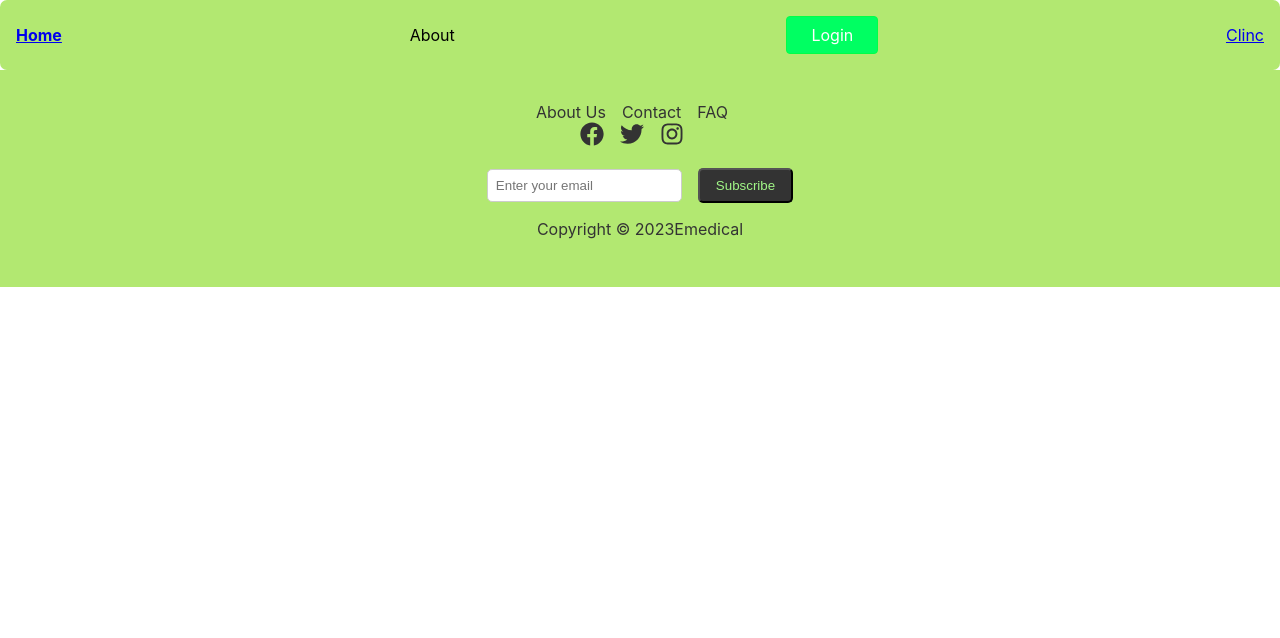
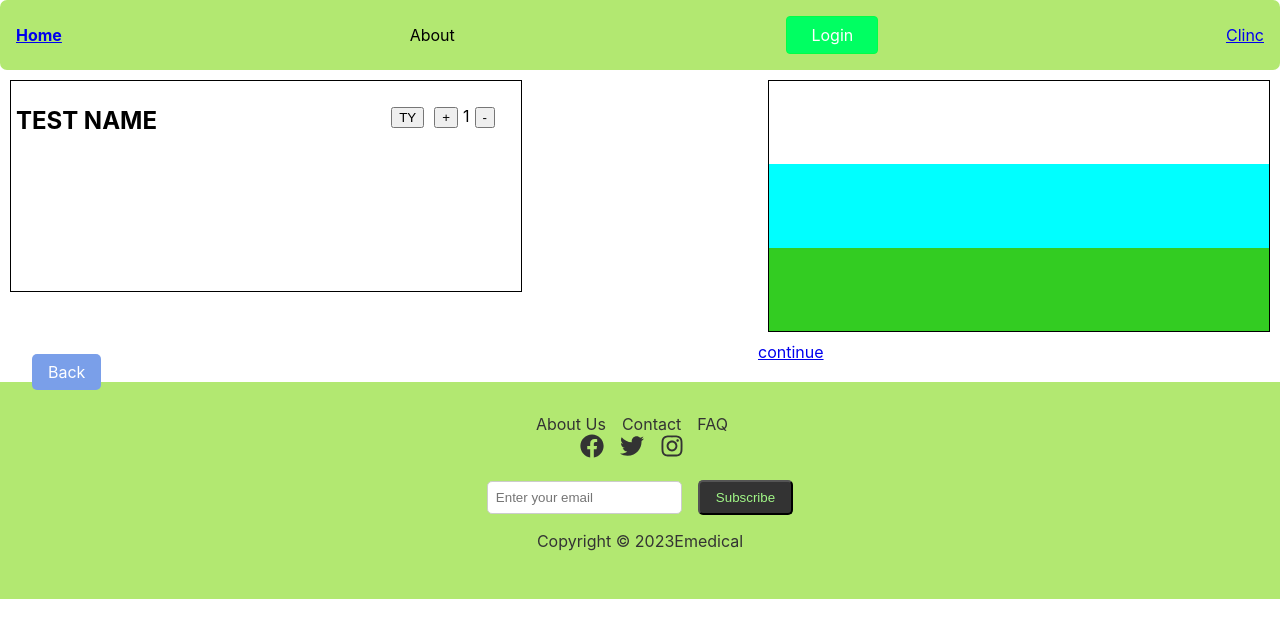
Before and after one commit to Ankitaayush/emedical, a React (Create React App) app: page /pgg/detail in a window 1280 px wide. Shown: the top 638 px of the page. Built offline with nearby package versions, Linux system fonts and the light colour scheme.

Commit message:
added 3 pages

```diff
--- a/src/App.js
+++ b/src/App.js
@@ -15,7 +15,9 @@ import CardList from "./components/cardlist";
 import Container from "./components/pre";
 import ClinicList from "./components/clinic";
 import Cart from './components/cart';
-
+import  Pgg  from './components/pgg';
+import Addaddress from './components/addaddress';
+import Addcustomer from './components/addcustomer';
 function App() {
   const [showAuth,setShowAuth] = useState(false)
 
@@ -34,6 +36,9 @@ function App() {
         {/* <Route path="/login" element={<Auth/>}/> */}
         <Route path="/clinic" element={<ClinicList/>}/>
         <Route path="/cart" element={<Cart/>}/>
+        <Route path="/pgg/detail" element={<Pgg/>}/>
+        <Route path="/pgg/addcustomer" element={<Addcustomer/>}/>
+        <Route path="/pgg/addaddress" element={<Addaddress/>}/>
         </Routes>
 
         <Footer/>
--- a/src/components/Search.js
+++ b/src/components/Search.js
@@ -9,7 +9,7 @@ const SearchBar = () => {
   };
 
   return (
-    <div className={classes.search_container}>
+    <div className={classes.search_container12}>
       <input
         type="text"
         placeholder="Sekjkjharch..."
--- /dev/null
+++ b/src/components/addaddress.js
@@ -0,0 +1,44 @@
+import React, { useState } from "react";
+import { Link } from "react-router-dom";
+import "../public/addaddress.css"
+const deleteHandler = () => {
+  console.log("op nishak");
+};
+
+const Addaddress = () => {
+  return (
+    <React.Fragment>
+      <button className="addaddressrbtn"> Addaddress</button>
+      <div className="flexnew">
+        <div className="details">
+          {
+            <div className="Box1">
+              <div className="testdetails">
+                <h2>TEST NAME</h2>
+              </div>
+              <div className="incdec">
+                <button type="submit" onClick={deleteHandler}>
+                  Remove
+                </button>
+              </div>
+            </div>
+          }
+        </div>
+        <div className="Box">
+            <div className="Boxitem">
+          <div className="left-column">{/* content for left column */}</div>
+          <div className="right-column">{/* content for right column */}</div>
+          <div className="right-column2">{/* content for right column */}</div>
+</div>
+<button className="continuebtn" > continue</button>
+        </div>
+      </div>
+      <Link to="/clinic" className="b11">
+        {" "}
+        Back
+      </Link>
+    </React.Fragment>
+  );
+};
+
+export default Addaddress;
--- /dev/null
+++ b/src/components/addcustomer.js
@@ -0,0 +1,45 @@
+import React, { useState } from "react";
+import { Link } from "react-router-dom";
+import "../public/addcustomer.css"
+const Addcustomer = () => {
+  const deleteHandler = () => {
+    console.log("op nishak");
+  };
+
+  return (
+    <React.Fragment>
+      <button className="addcustomerbtn"> Addcustomer</button>
+      <div className="flexnew">
+        <div className="details">
+          {
+            <div className="Box1">
+              <div className="testdetails">
+                <h2>TEST NAME</h2>
+              </div>
+              <div className="incdec">
+                <button type="submit" onClick={deleteHandler}>
+                  Remove
+                </button>
+              </div>
+            </div>
+          }
+        </div>
+        <div className="Box">
+            <div className="Boxitem">
+          <div className="left-column">{/* content for left column */}</div>
+          <div className="right-column">{/* content for right column */}</div>
+          <div className="right-column2">{/* content for right column */}</div>
+</div>
+<Link to="/pgg/addaddress" className="continuebtn" > continue</Link>
+        </div>
+
+      </div>
+      <Link to="/clinic" className="b11">
+        {" "}
+        Back
+      </Link>
+    </React.Fragment>
+  );
+};
+
+export default Addcustomer;
--- a/src/components/clinic.js
+++ b/src/components/clinic.js
@@ -1,4 +1,5 @@
 import React, { useState } from 'react';
+import { Link } from 'react-router-dom';
 import '../public/clinic.css';
 
 const clinics = [
@@ -62,7 +63,7 @@ const ClinicList = () => {
             <h3>{clinic.name}</h3>
             <p>Address: {clinic.address}</p>
             <p>Price: {clinic.price} | Distance: {clinic.distance} miles</p>
-            <button className="btn91">Book</button>
+            <Link to="/pgg/detail" className="btn91">Book</Link>
           </li>
         ))}
       </ul>
--- /dev/null
+++ b/src/components/pgg.js
@@ -0,0 +1,59 @@
+import React, { useState } from "react";
+import { Link } from "react-router-dom";
+import "../public/pgg.css";
+
+const Pgg = () => {
+  const [val, setVal] = useState(1);
+
+  const incrementHandler = () => {
+    setVal((prevVal) => prevVal + 1);
+  };
+
+  const decrementHandler = () => {
+    setVal((prevVal) => prevVal - 1);
+  };
+  const deleteHandler = () => {
+    setVal(0);
+  };
+
+  return (
+    <React.Fragment>
+      <div className="flexnew">
+        <div className="details">
+          {val > 0 && (
+            <div className="Box1">
+              <div className="testdetails">
+                <h2>TEST NAME</h2>
+              </div>
+              <div className="incdec">
+                <button type="submit" onClick={deleteHandler}>
+                  TY
+                </button>
+                <button type="submit" onClick={incrementHandler}>
+                  +
+                </button>
+                <span>{val}</span>
+                <button type="submit" onClick={decrementHandler}>
+                  -
+                </button>
+              </div>
+            </div>
+          )}
+        </div>
+        <div className="Box">
+            <div className="Boxitem">
+          <div className="left-column">{/* content for left column */}</div>
+          <div className="right-column">{/* content for right column */}</div>
+          <div className="right-column2">{/* content for right column */}</div>
+</div>
+<Link to="/pgg/addcustomer" className="continuebtn" > continue</Link>
+        </div>
+      </div>
+      <Link to="/clinic" className="b11">
+        {" "}
+        Back
+      </Link>
+    </React.Fragment>
+  );
+};
+export default Pgg;
--- /dev/null
+++ b/src/public/addaddress.css
@@ -0,0 +1,61 @@
+.flexnew
+{
+    display: flex;
+justify-content: space-between;
+}
+.left-column {
+    flex: 1;
+    padding: 10px;
+    flex-direction: row;
+  }
+
+  .right-column {
+    flex: 1;
+    padding: 10px;
+    background-color: aqua;
+  }
+  .right-column2 {
+    flex: 1;
+    padding: 10px;
+    background-color: rgb(51, 204, 34);
+  }
+  .Boxitem
+  {
+    display: flex;
+    flex-direction: column;
+    border: 1px solid black;
+    width: 500px; /* increase width to 500px */
+    height: 250px; /* increase height to 300px */
+    margin:10px ;
+  }
+  .incdec
+  {
+    margin: 1rem;
+  }
+  .incdec button{
+    margin: 5px;
+  }
+  .Box1{
+    display: flex;
+    justify-content: space-between;
+    border: black 1px solid;
+    width: 500px;
+    height: 200px; /* increase height to 300px */
+    margin:10px ;
+    padding: 5px;
+  }
+
+  .b11{
+
+    margin: 2rem;
+    text-decoration: none;
+  padding: 0.5rem 1rem;
+  background-color: rgb(122, 159, 233);
+  border-radius: 5px;
+  border: none;
+  color: white;
+  font-size: 1rem;
+
+
+  cursor: pointer;
+  }
--- /dev/null
+++ b/src/public/addcustomer.css
@@ -0,0 +1,61 @@
+.flexnew
+{
+    display: flex;
+justify-content: space-between;
+}
+.left-column {
+    flex: 1;
+    padding: 10px;
+    flex-direction: row;
+  }
+
+  .right-column {
+    flex: 1;
+    padding: 10px;
+    background-color: aqua;
+  }
+  .right-column2 {
+    flex: 1;
+    padding: 10px;
+    background-color: rgb(51, 204, 34);
+  }
+  .Boxitem
+  {
+    display: flex;
+    flex-direction: column;
+    border: 1px solid black;
+    width: 500px; /* increase width to 500px */
+    height: 250px; /* increase height to 300px */
+    margin:10px ;
+  }
+  .incdec
+  {
+    margin: 1rem;
+  }
+  .incdec button{
+    margin: 5px;
+  }
+  .Box1{
+    display: flex;
+    justify-content: space-between;
+    border: black 1px solid;
+    width: 500px;
+    height: 200px; /* increase height to 300px */
+    margin:10px ;
+    padding: 5px;
+  }
+
+  .b11{
+
+    margin: 2rem;
+    text-decoration: none;
+  padding: 0.5rem 1rem;
+  background-color: rgb(122, 159, 233);
+  border-radius: 5px;
+  border: none;
+  color: white;
+  font-size: 1rem;
+
+
+  cursor: pointer;
+  }
--- a/src/public/clinic.css
+++ b/src/public/clinic.css
@@ -8,6 +8,7 @@
   background-color: #e5f2e5;
 } */
 
+
 input[type="text"] {
   padding: 0.5rem;
   font-size: 1rem;
@@ -16,6 +17,7 @@ input[type="text"] {
   width: 35%;
   height: 35px;
   margin-right: 1rem;
+  text-decoration: none;
 }
 
 .btn99 {
@@ -35,6 +37,7 @@ input[type="text"] {
   height: 500px;
 }
 .btn91 {
+  text-decoration: none;
   padding: 0.5rem 1rem;
   background-color: rgb(122, 159, 233);
   border-radius: 5px;
--- /dev/null
+++ b/src/public/pgg.css
@@ -0,0 +1,61 @@
+.flexnew
+{
+    display: flex;
+justify-content: space-between;
+}
+.left-column {
+    flex: 1;
+    padding: 10px;
+    flex-direction: row;
+  }
+
+  .right-column {
+    flex: 1;
+    padding: 10px;
+    background-color: aqua;
+  }
+  .right-column2 {
+    flex: 1;
+    padding: 10px;
+    background-color: rgb(51, 204, 34);
+  }
+  .Boxitem
+  {
+    display: flex;
+    flex-direction: column;
+    border: 1px solid black;
+    width: 500px; /* increase width to 500px */
+    height: 250px; /* increase height to 300px */
+    margin:10px ;
+  }
+  .incdec
+  {
+    margin: 1rem;
+  }
+  .incdec button{
+    margin: 5px;
+  }
+  .Box1{
+    display: flex;
+    justify-content: space-between;
+    border: black 1px solid;
+    width: 500px;
+    height: 200px; /* increase height to 300px */
+    margin:10px ;
+    padding: 5px;
+  }
+
+  .b11{
+
+    margin: 2rem;
+    text-decoration: none;
+  padding: 0.5rem 1rem;
+  background-color: rgb(122, 159, 233);
+  border-radius: 5px;
+  border: none;
+  color: white;
+  font-size: 1rem;
+
+
+  cursor: pointer;
+  }
--- a/src/public/search.module.css
+++ b/src/public/search.module.css
@@ -1,4 +1,4 @@
-.search_container {
+.search_container12 {
     display: flex;
     justify-content: center;
     align-items: center;
```
